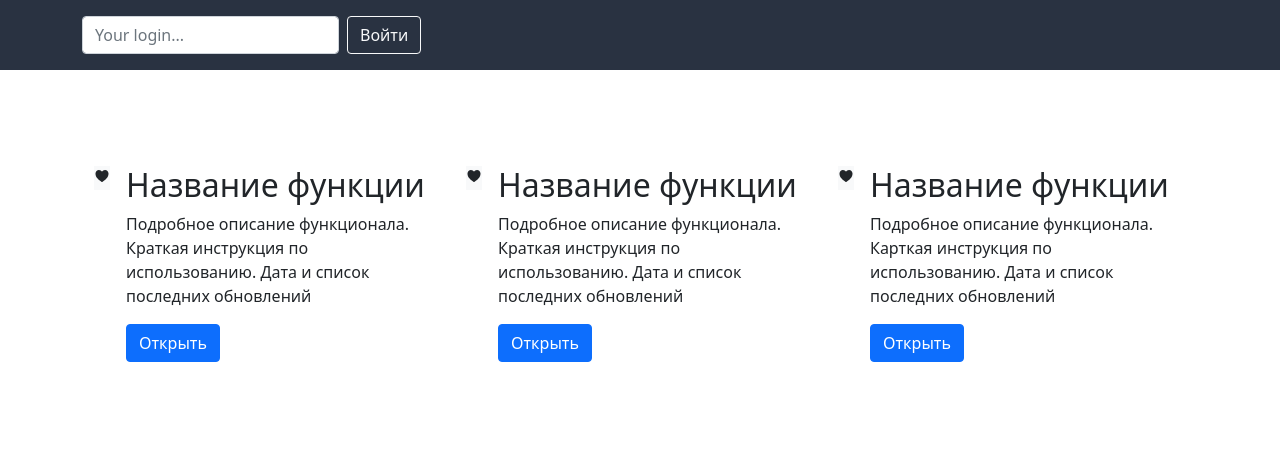
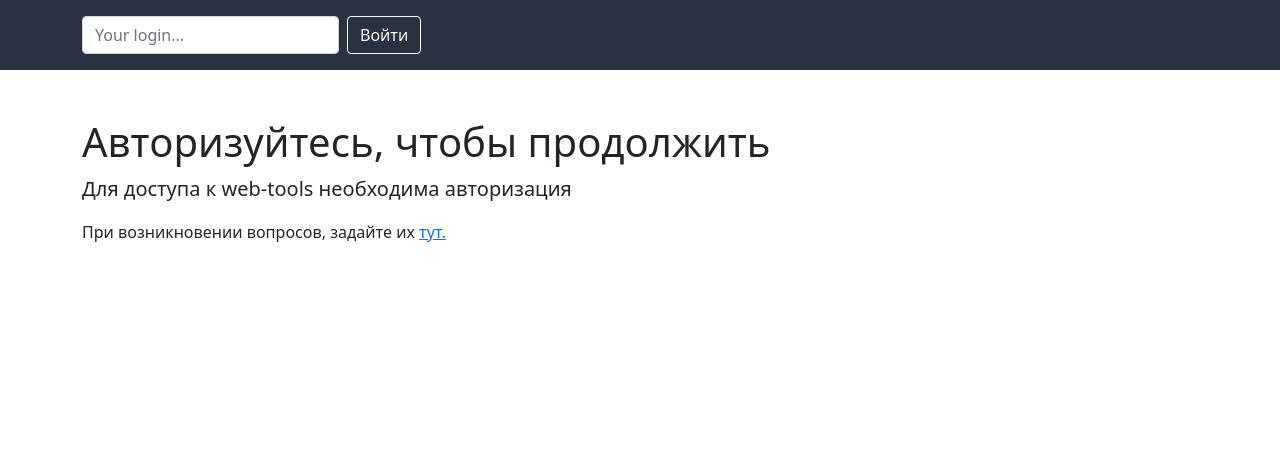
Before and after one commit to p-butovets/web-operation-tools, a plain HTML site: page index.html in a window 1280 px wide. Drawn offline with nearby package versions, Linux system fonts and the light colour scheme.

Commit message:
Добавлена проверка is_logged для доступа к app

```diff
--- a/index.html
+++ b/index.html
@@ -28,51 +28,12 @@
 
 <!--Main Content::Start-->
   <main class="flex-shrink-0">
-
-
-
-
-  <div class="container px-4 py-5" id="hanging-icons">
-    <div class="row g-4 py-5 row-cols-1 row-cols-lg-3">
-      <div class="col d-flex align-items-start">
-        <div class="icon-square bg-light text-dark flex-shrink-0 me-3">
-            <ion-icon name="heart"></ion-icon>
-        </div>
-        <div>
-          <h2>Название функции</h2>
-          <p>Подробное описание функционала. Краткая инструкция по использованию. Дата и список последних обновлений</p>
-          <a href="#" class="btn btn-primary">
-            Открыть
-          </a>
-        </div>
-      </div>
-      <div class="col d-flex align-items-start">
-        <div class="icon-square bg-light text-dark flex-shrink-0 me-3">
-            <ion-icon name="heart"></ion-icon>
-        </div>
-        <div>
-          <h2>Название функции</h2>
-          <p>Подробное описание функционала. Краткая инструкция по использованию. Дата и список последних обновлений</p>
-          <a href="#" class="btn btn-primary">
-            Открыть
-          </a>
-        </div>
-      </div>
-      <div class="col d-flex align-items-start">
-        <div class="icon-square bg-light text-dark flex-shrink-0 me-3">
-            <ion-icon name="heart"></ion-icon>
-        </div>
-        <div>
-          <h2>Название функции</h2>
-          <p>Подробное описание функционала. Карткая инструкция по использованию. Дата и список последних обновлений</p>
-          <a href="#" class="btn btn-primary">
-            Открыть
-          </a>
-        </div>
-      </div>
+    <div class="container">
+        <h1 class="mt-5">Авторизуйтесь, чтобы продолжить</h1>
+        <p class="lead">Для доступа к web-tools необходима авторизация</p>
+        <p>При возникновении вопросов, задайте их <a href="https://t.me/btvts">тут.</a></p>
     </div>
-  </div>
-</main>
+  </main>
 <!-- Main Content::End-->
 
 
```
Also changed, not shown: templates/logged_header.html (+1 -1 lines), templates/tpl.html (+1 -1 lines), 2 other files.
